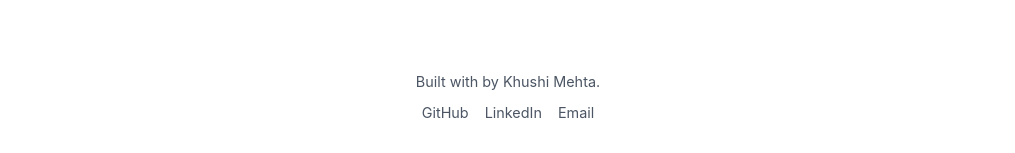
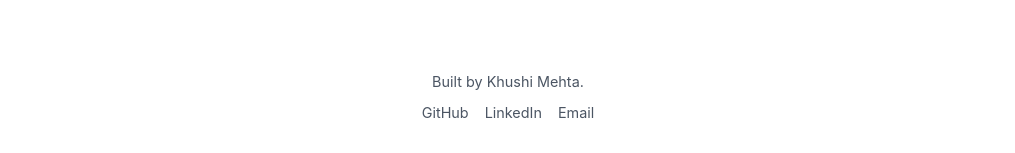
Before and after one commit to Khushi-Mehta123/portfolio, a React (Vite) app: page / in a window 1280 px wide. Shown: the part 3184-3337 px from the top of the page, without its empty margins (132-1147 px from the left). Built offline with nearby package versions, Linux system fonts and the light colour scheme.

Commit message:
Removed with

```diff
--- a/src/sections/Footer.jsx
+++ b/src/sections/Footer.jsx
@@ -9,7 +9,7 @@ const Footer = () => {
             fontSize: '0.9rem',
             marginTop: 'auto'
         }}>
-            <p>Built with by {data.profile.name}.</p>
+            <p>Built by {data.profile.name}.</p>
             <div style={{ marginTop: '0.5rem', display: 'flex', justifyContent: 'center', gap: '1rem' }}>
                 {data.socials.map(s => (
                     <a key={s.platform} href={s.url} target="_blank" rel="noopener noreferrer" style={{ color: 'var(--text-secondary)' }}>
```
